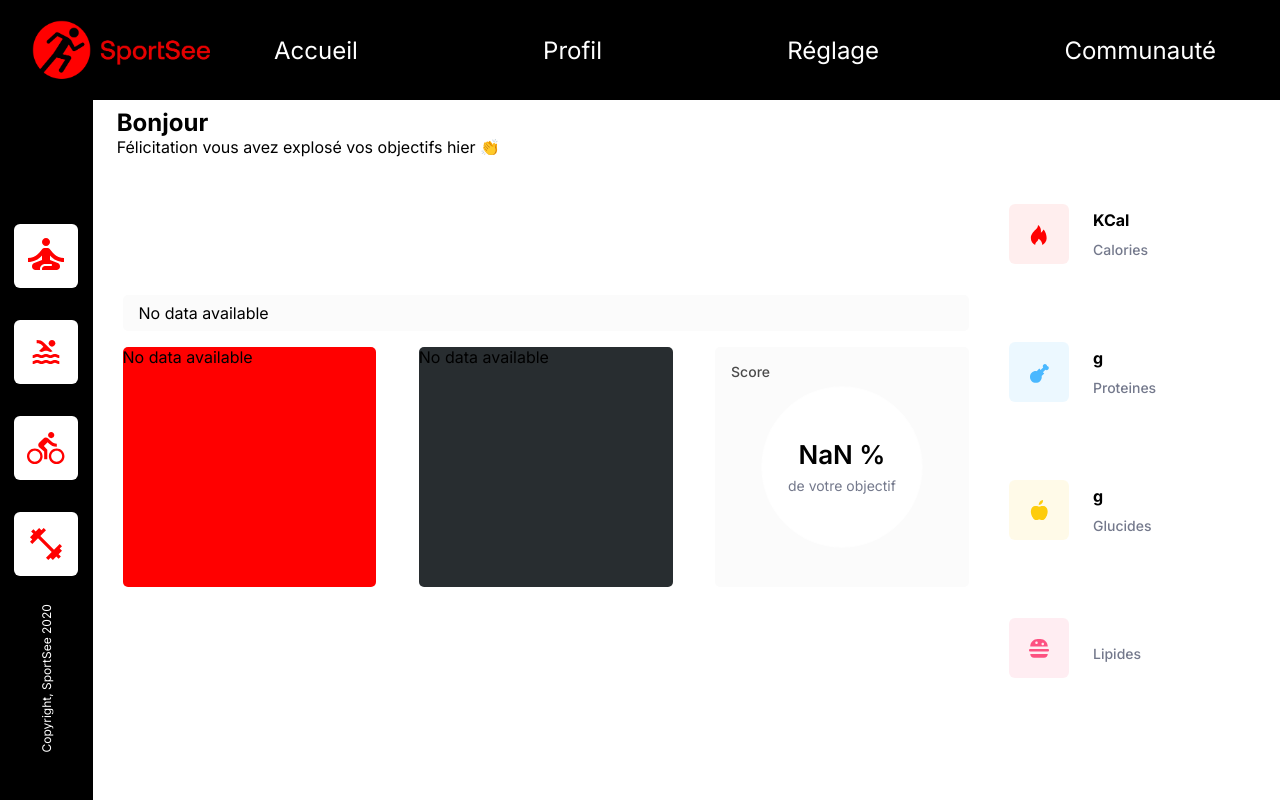
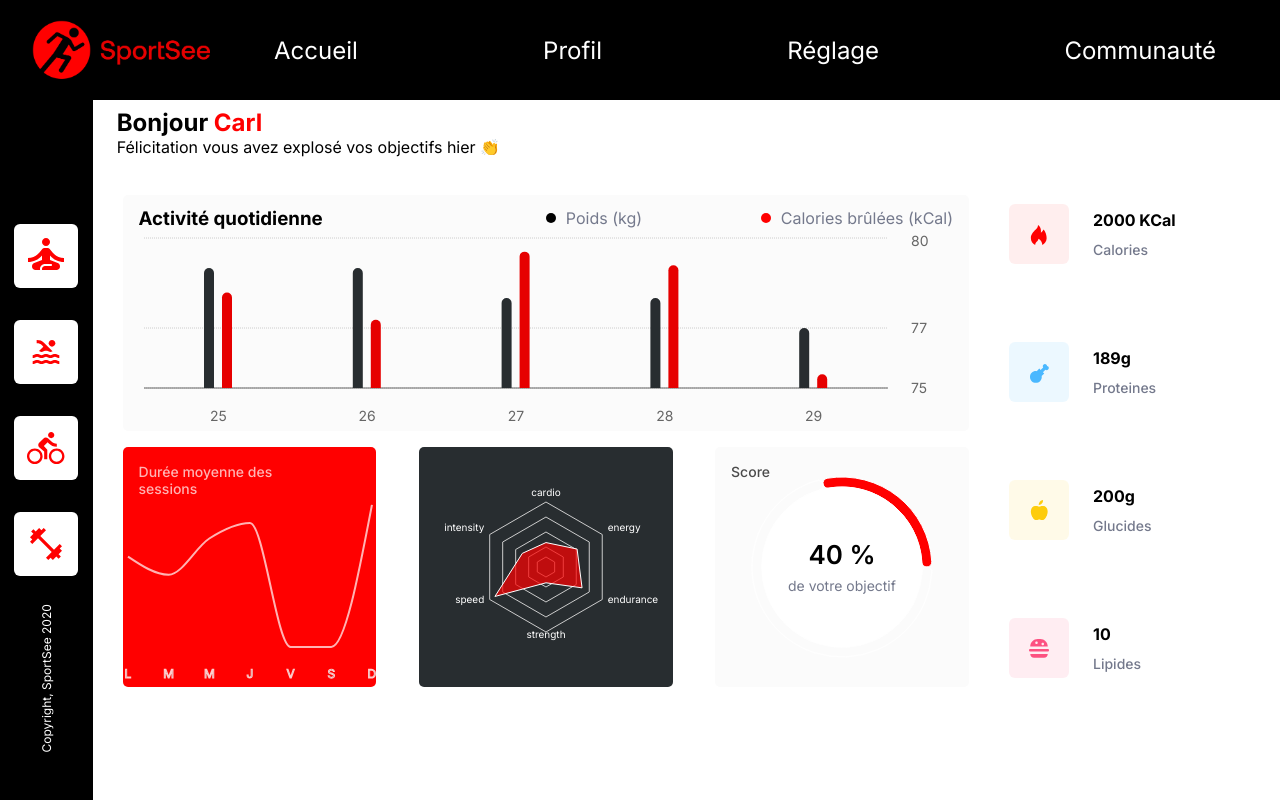
Before and after one commit to Osiri70cl/Frontend, a Next.js app: page / in a window 1280 px wide. Built offline with nearby package versions, Linux system fonts and the light colour scheme; no server answers.

Commit message:
fixes and add mock data

```diff
--- a/src/app/(home)/layout.tsx
+++ b/src/app/(home)/layout.tsx
@@ -2,11 +2,9 @@
 "use client";
 import Link from "next/link";
 import React from "react";
-import SideBar from "../_components/sidebar/SideBar";
 import styles from "./layout.module.scss";
 import Header from "../_components/header/Header";
 import Drawer from "../_components/drawer/Drawer";
-import Outlet from "../_components/outlet/Outlet";
 
 export default function SiteLayout({
   children,
--- a/src/app/(home)/page.tsx
+++ b/src/app/(home)/page.tsx
@@ -9,6 +9,12 @@ import RadarCharts from "../_components/RadarCharts/RadarCharts";
 import LineCharts from "../_components/LineCharts/LineCharts";
 import RadialCharts from "../_components/RadialChart/RadialCharts";
 import {
+  USER_ACTIVITY,
+  USER_AVERAGE_SESSIONS,
+  USER_MAIN_DATA,
+  USER_PERFORMANCE,
+} from "@/utils/mockData";
+import {
   ActivityData,
   AverageSessionsData,
   PerformanceData,
@@ -18,6 +24,7 @@ import { useRouter } from "next/router";
 
 export default function Home() {
   const [userData, setUserData] = useState<UserData | null>(null);
+  const [mockedData, setMockedData] = useState(true);
   const [activityData, setActivityData] = useState<ActivityData | null>(null);
   const [averageSessionsData, setAverageSessionsData] =
     useState<AverageSessionsData | null>(null);
@@ -25,6 +32,18 @@ export default function Home() {
     useState<PerformanceData | null>(null);
 
   useEffect(() => {
+    if (mockedData) {
+      setUserData({
+        id: USER_MAIN_DATA[0].id,
+        userInfos: USER_MAIN_DATA[0].userInfos,
+        todayScore: USER_MAIN_DATA[0].todayScore,
+        keyData: USER_MAIN_DATA[0].keyData,
+      });
+
+      setActivityData(USER_ACTIVITY[0]);
+      setAverageSessionsData(USER_AVERAGE_SESSIONS[0]);
+      setPerformanceData(USER_PERFORMANCE[0]);
+    } else {
       const userId = "12";
 
       const userEndpoint = `http://localhost:3000/user/${userId}`;
@@ -36,6 +55,7 @@ export default function Home() {
       const fetchActivityData = () => axios.get(activityEndpoint);
       const fetchAverageSessionsData = () => axios.get(averageSessionsEndpoint);
       const fetchPerformanceData = () => axios.get(performanceEndpoint);
+
       Promise.all([
         fetchUserData(),
         fetchActivityData(),
@@ -57,8 +77,8 @@ export default function Home() {
         .catch((error) => {
           console.error("Error fetching data:", error);
         });
-  }, []);
-  console.log(userData, "test");
+    }
+  }, [mockedData]);
 
   return (
     <section className={styles.home}>
--- a/src/app/_components/BarChart/BarCharts.tsx
+++ b/src/app/_components/BarChart/BarCharts.tsx
@@ -12,6 +12,7 @@ import {
   Legend,
   ResponsiveContainer,
 } from "recharts";
+import Tooltips from "../Tooltips";
 
 type Props = {
   rawData: any;
@@ -84,7 +85,7 @@ const BarCharts = ({ rawData }: Props) => {
               domain={["dataMin - 10", "dataMax + 10"]}
               hide={true}
             />
-            {/* <Tooltip content={<Tooltips />} /> */}
+            <Tooltip content={<Tooltips />} />
             <Bar
               yAxisId="kilogram"
               dataKey="kilogram"
--- a/src/app/_components/LineCharts/LineCharts.tsx
+++ b/src/app/_components/LineCharts/LineCharts.tsx
@@ -9,7 +9,9 @@ import {
   Tooltip,
   Legend,
   ResponsiveContainer,
+  Rectangle,
 } from "recharts";
+import SessionsTooltips from "../SessionsTooltip";
 
 function formatSessions(data: any) {
   const days = ["L", "M", "M", "J", "V", "S", "D"];
@@ -17,6 +19,21 @@ function formatSessions(data: any) {
     day: days[index],
     sessionLength: session.sessionLength,
   }));
+}
+
+function CustomizedCursor({ points }) {
+  return (
+    <Rectangle
+      fill="black"
+      opacity={0.1}
+      width={700}
+      height={700}
+      x={points[1].x}
+      y={-20}
+      overflow={"visible"}
+      accentHeight={"120%"}
+    />
+  );
 }
 
 type Props = {
@@ -65,10 +82,10 @@ const LineCharts = ({ rawData }: Props) => {
             stroke="1 1"
             hide={true}
           />
-          {/* <Tooltip
+          <Tooltip
             content={<SessionsTooltips />}
             cursor={<CustomizedCursor />}
-          /> */}
+          />
           <Line
             type="monotone"
             dataKey="sessionLength"
--- a/src/app/_components/RadialChart/RadialCharts.tsx
+++ b/src/app/_components/RadialChart/RadialCharts.tsx
@@ -14,24 +14,21 @@ type Props = {
   rawData: any;
 };
 
+function formatGoal(rawData: any) {
+  const formatedGoal = [
+    {
+      name: "Goal",
+      value: rawData,
+    },
+    { name: "Total", value: 1 },
+  ];
+
+  return formatedGoal;
+}
+
 const RadialCharts = ({ rawData }: Props) => {
   console.log(rawData);
-  const percent = rawData;
-  const data = [{ value: percent }, { value: 100 - percent }];
-
-  // const formatGoal = (data: any) => {
-  //   const formatedGoal = [
-  //     {
-  //       name: "Goal",
-  //       value: data.score ? data.score : data.todayScore,
-  //     },
-  //     { name: "Total", value: 1 },
-  //   ];
-
-  //   return formatedGoal;
-  // };
-
-  // const transformedData = formatGoal(rawData);
+  const formatedData = formatGoal(rawData);
 
   return (
     <div className={styles.goal_chart_container}>
@@ -39,18 +36,19 @@ const RadialCharts = ({ rawData }: Props) => {
       <ResponsiveContainer width="100%" height="100%">
         <PieChart width={400} height={400}>
           <Pie
-            data={data}
+            data={formatedData}
             dataKey="value"
             cx="50%"
             cy="50%"
             innerRadius={80}
-            outerRadius={100}
+            outerRadius={90}
+            cornerRadius={50}
             fill="red"
           >
             <Cell key={`cell-0`} fill="#FF0000" />
-            <Cell key={`cell-1`} fill="#FFF" />
+            <Cell key={`cell-1`} fill="#fbfbfb" />
             <Label
-              content={<CustomLabel value={data[0].value * 100} />}
+              content={<CustomLabel value={formatedData[0].value * 100} />}
               position="center"
             />
           </Pie>
@@ -67,7 +65,7 @@ const RadialCharts = ({ rawData }: Props) => {
             fill="#fff"
           >
             <Label
-              content={<CustomLabel value={data[0].value * 100} />}
+              content={<CustomLabel value={formatedData[0].value * 100} />}
               position="center"
             />
           </Pie>
--- /dev/null
+++ b/src/app/_components/SessionsTooltip.module.scss
@@ -0,0 +1,5 @@
+.sessions_tooltips {
+  background-color: #fff;
+  padding: 1rem;
+  font-size: 10px;
+}
--- /dev/null
+++ b/src/app/_components/SessionsTooltip.tsx
@@ -0,0 +1,21 @@
+import styles from "./SessionsTooltip.module.scss";
+
+interface SessionsTooltipsProps {
+  active?: boolean;
+  payload?: any[];
+}
+
+const SessionsTooltips: React.FC<SessionsTooltipsProps> = ({
+  active,
+  payload,
+}) => {
+  if (active && payload && payload.length > 0) {
+    return (
+      <div className={styles.sessions_tooltips}>{payload[0].value} min</div>
+    );
+  }
+
+  return null;
+};
+
+export default SessionsTooltips;
--- /dev/null
+++ b/src/app/_components/Tooltips.module.scss
@@ -0,0 +1,10 @@
+.tooltips {
+  background-color: red;
+  color: white;
+  padding: 0.6rem 1rem;
+  font-size: 10px;
+}
+
+.tooltips :first-child {
+  margin-bottom: 1rem;
+}
--- a/src/app/_components/Tooltips.tsx
+++ b/src/app/_components/Tooltips.tsx
@@ -1,12 +1,21 @@
-function Tooltips({ payload, active }) {
-  if (active) {
+import styles from "./Tooltips.module.scss";
+
+interface TooltipsProps {
+  payload?: any[];
+  active?: boolean;
+}
+
+const Tooltips: React.FC<TooltipsProps> = ({ payload, active }) => {
+  if (active && payload && payload.length > 0) {
     return (
-      <div className="tooltips">
+      <div className={styles.tooltips}>
         <p>{payload[0].value}kg</p>
-        <p>{payload[1].value}Kcal</p>
+        <p>{payload[1].value}kcal</p>
       </div>
     );
   }
-}
+
+  return null;
+};
 
 export default Tooltips;
--- /dev/null
+++ b/src/utils/mockData.ts
@@ -0,0 +1,133 @@
+const USER_MAIN_DATA = [
+  {
+    id: 24,
+    userInfos: {
+      firstName: "Carl",
+      lastName: "PasDovineau",
+      age: 13,
+    },
+    todayScore: 0.4,
+    keyData: {
+      calorieCount: 2000,
+      proteinCount: 189,
+      carbohydrateCount: 200,
+      lipidCount: 10,
+    },
+  },
+];
+
+const USER_ACTIVITY = [
+  {
+    userId: 24,
+    sessions: [
+      {
+        day: "2024-03-25",
+        kilogram: 79,
+        calories: 250,
+      },
+      {
+        day: "2024-03-26",
+        kilogram: 79,
+        calories: 230,
+      },
+      {
+        day: "2024-03-27",
+        kilogram: 78,
+        calories: 280,
+      },
+      {
+        day: "2024-03-28",
+        kilogram: 78,
+        calories: 270,
+      },
+      {
+        day: "2024-03-29",
+        kilogram: 77,
+        calories: 190,
+      },
+    ],
+  },
+];
+
+const USER_AVERAGE_SESSIONS = [
+  {
+    userId: 24,
+    sessions: [
+      {
+        day: 1,
+        sessionLength: 35,
+      },
+      {
+        day: 2,
+        sessionLength: 28,
+      },
+      {
+        day: 3,
+        sessionLength: 42,
+      },
+      {
+        day: 4,
+        sessionLength: 48,
+      },
+      {
+        day: 5,
+        sessionLength: 0,
+      },
+      {
+        day: 6,
+        sessionLength: 0,
+      },
+      {
+        day: 7,
+        sessionLength: 55,
+      },
+    ],
+  },
+];
+
+const USER_PERFORMANCE = [
+  {
+    userId: 24,
+    kind: {
+      1: "cardio",
+      2: "energy",
+      3: "endurance",
+      4: "strength",
+      5: "speed",
+      6: "intensity",
+    },
+    data: [
+      {
+        value: 85,
+        kind: 1,
+      },
+      {
+        value: 125,
+        kind: 2,
+      },
+      {
+        value: 145,
+        kind: 3,
+      },
+      {
+        value: 55,
+        kind: 4,
+      },
+      {
+        value: 205,
+        kind: 5,
+      },
+      {
+        value: 95,
+        kind: 6,
+      },
+    ],
+  },
+];
+
+export {
+  USER_MAIN_DATA,
+  USER_ACTIVITY,
+  USER_AVERAGE_SESSIONS,
+  USER_PERFORMANCE,
+};
```
Lines whose indentation alone changed are shown as unchanged.
